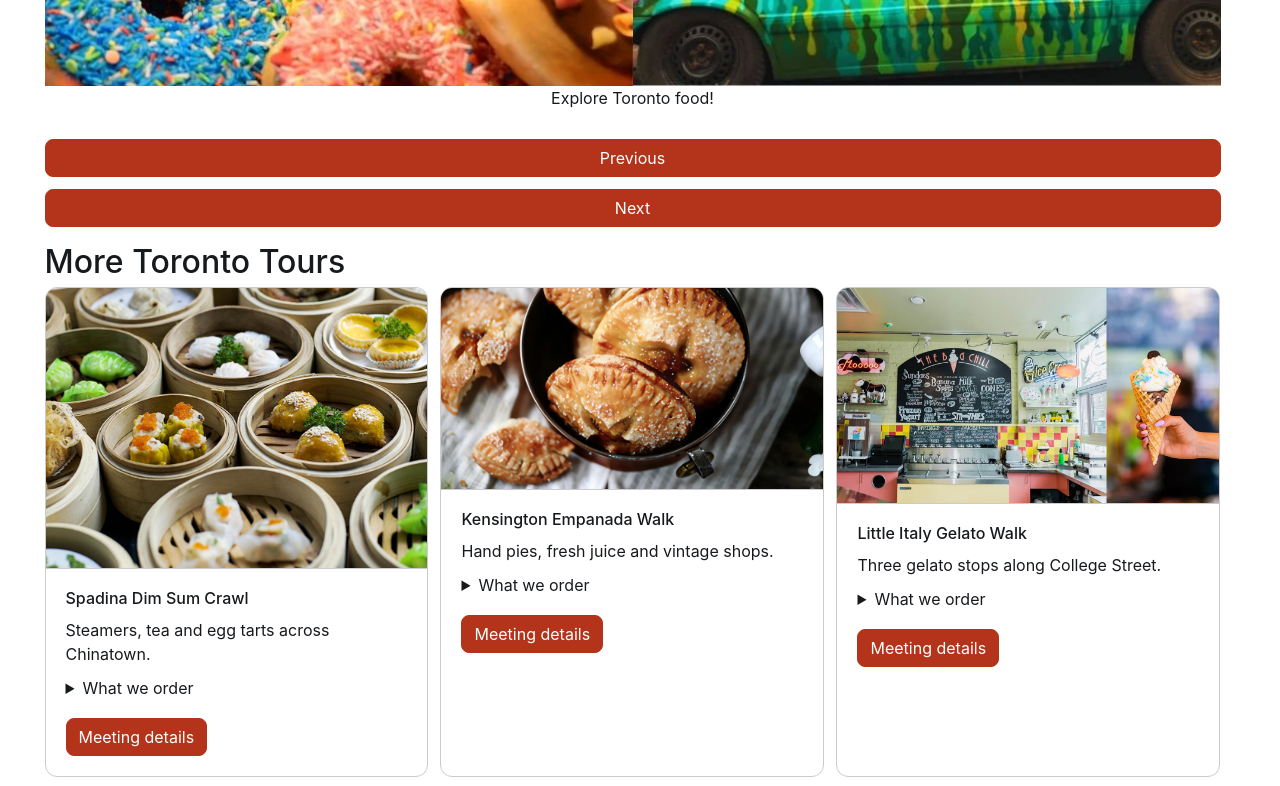
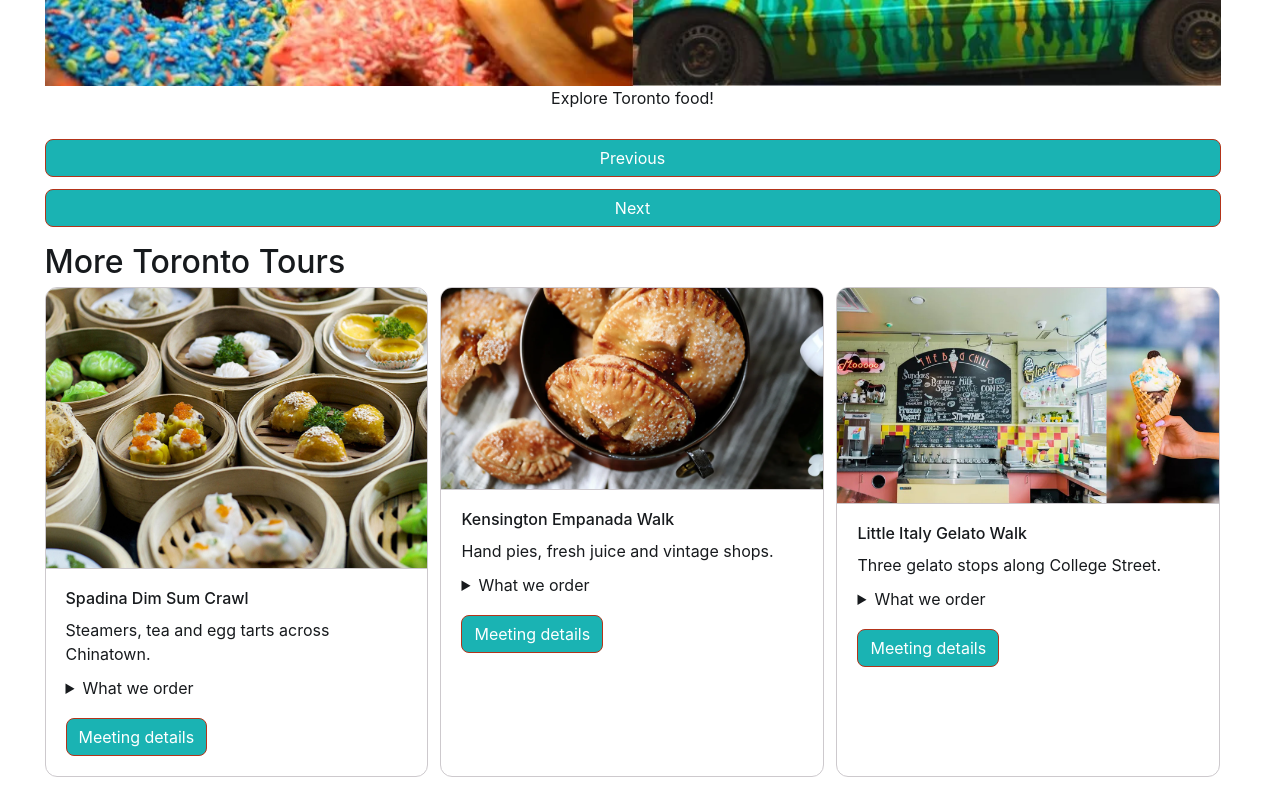
Before and after one commit to tengminghao66/Lab-6, a plain HTML site: page index.html in a window 1280 px wide. Shown: the part 860-1646 px from the top of the page. Drawn offline with Linux system fonts and the light colour scheme.

Commit message:
final version

```diff
--- a/css/style.css
+++ b/css/style.css
@@ -11,7 +11,7 @@
 }
 
 .btn-solid.theme-primary {
-  --bs-btn-bg: #b3341a;
+  --bs-btn-bg: #1ab3b3;
   --bs-btn-color: #ffffff;
   --bs-btn-border-color: #b3341a;
   --bs-btn-hover-bg: #8f2913;
```
